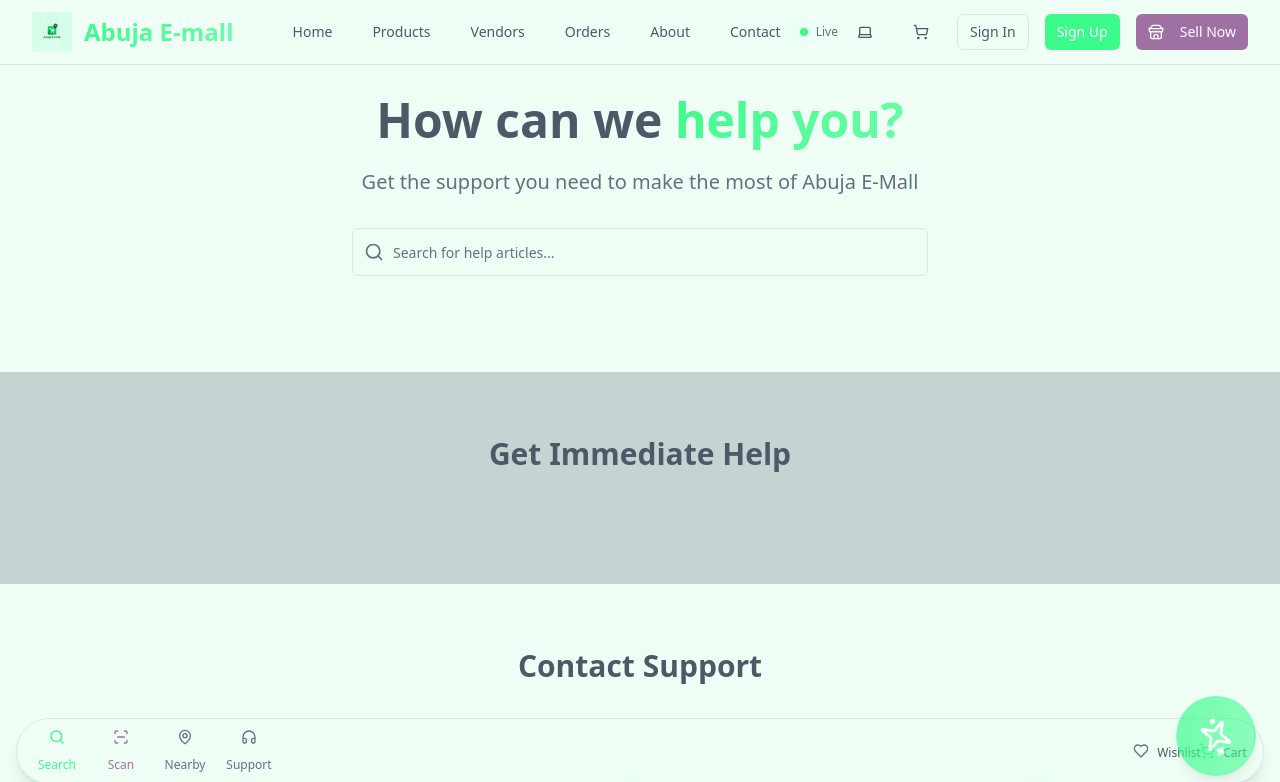
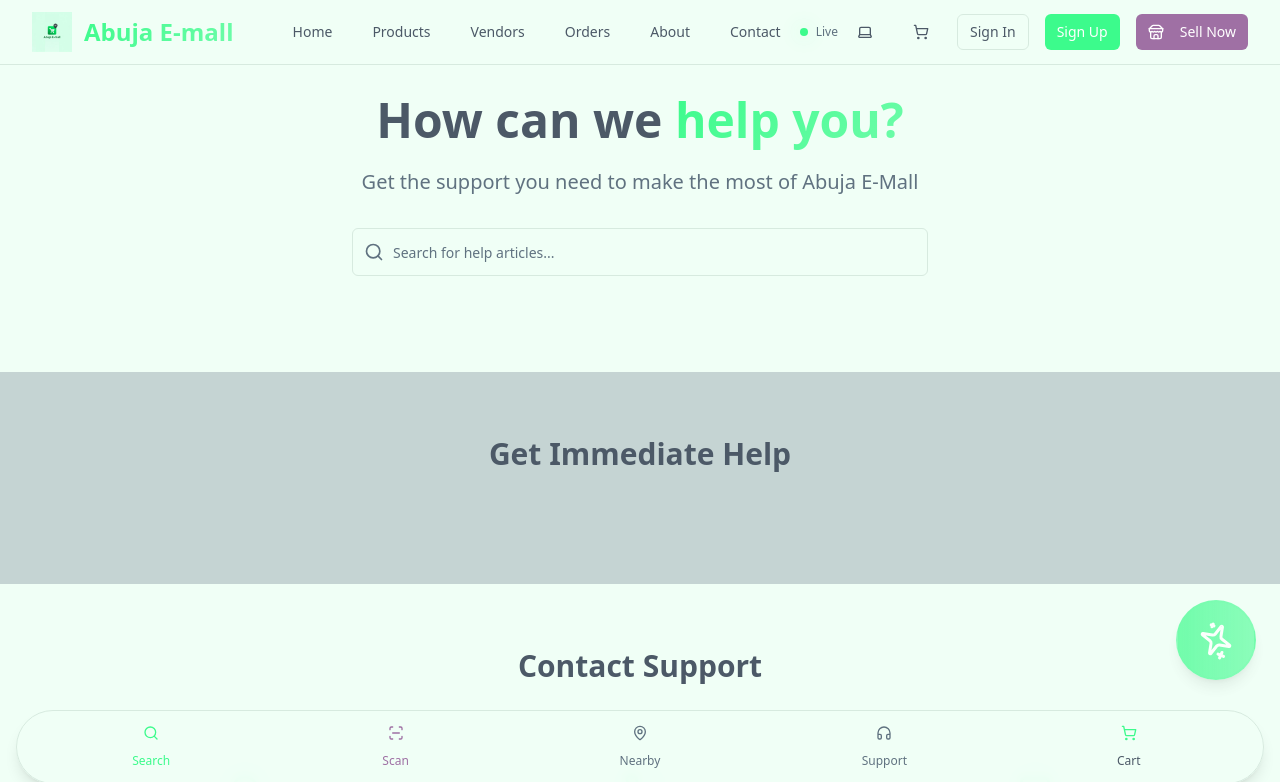
Before and after one commit to JamesLuiz/abuja-connect-shop, a React (Vite) app: page /customer-support in a window 1280 px wide. Shown: the top 782 px of the page. Built offline with nearby package versions, Linux system fonts and the light colour scheme.

Commit message:
Fix Quick Actions bar and AI assistant position

```diff
--- a/src/components/AIAssistant.tsx
+++ b/src/components/AIAssistant.tsx
@@ -732,7 +732,7 @@ What would you like to explore?`;
           }
         }}
         className={`fixed ${isMobile ? 'h-14 w-14' : 'h-20 w-20'} z-50 cursor-grab active:cursor-grabbing rounded-full bg-gradient-to-r from-primary via-primary/90 to-primary/80 hover:from-primary/95 hover:to-primary shadow-lg hover:shadow-xl border-2 border-primary/20 text-primary-foreground touch-none flex items-center justify-center`}
-        style={{ bottom: isMobile ? '16px' : '24px', right: isMobile ? '16px' : '24px' }}
+        style={{ bottom: isMobile ? '100px' : '120px', right: isMobile ? '16px' : '24px' }}
         initial={{ scale: 0, opacity: 1 }}
         animate={{
           scale: 1,
--- a/src/components/ui/QuickActions.tsx
+++ b/src/components/ui/QuickActions.tsx
@@ -63,8 +63,8 @@ const QuickActions = ({ className = '' }: QuickActionsProps) => {
   return (
     <>
       <div className={`fixed bottom-4 left-4 right-4 z-40 ${className}`}>
-        <div className="flex items-center justify-between bg-background/95 backdrop-blur-sm border border-border rounded-full px-4 py-2 shadow-lg">
-          <div className="flex items-center space-x-4">
+        <div className="flex items-center justify-between bg-background/95 backdrop-blur-sm border border-border rounded-full px-6 py-3 shadow-lg">
+          <div className="flex items-center gap-4 md:gap-6 flex-1 justify-around">
             {quickActionItems.map((item, index) => {
               const Icon = item.icon;
               return (
@@ -80,29 +80,17 @@ const QuickActions = ({ className = '' }: QuickActionsProps) => {
                 </Button>
               );
             })}
-          </div>
-
-          <div className="flex items-center space-x-2">
-            <Button
-              variant="ghost"
-              size="sm"
-              className="relative h-12 w-12 p-0"
-              onClick={() => window.location.href = '/wishlist'}
-            >
-              <Heart className="h-5 w-5 text-muted-foreground" />
-              <span className="text-xs mt-1">Wishlist</span>
-            </Button>
 
             <Button
               variant="ghost"
               size="sm"
-              className="relative h-12 w-12 p-0"
+              className="relative flex-col h-12 w-12 p-0"
               onClick={() => {
                 // TODO: Open cart sidebar
                 console.log('Cart sidebar not implemented yet');
               }}
             >
-              <ShoppingCart className="h-5 w-5 text-primary" />
+              <ShoppingCart className="h-5 w-5 text-primary mb-1" />
               {cartItemCount > 0 && (
                 <Badge
                   variant="destructive"
@@ -111,7 +99,7 @@ const QuickActions = ({ className = '' }: QuickActionsProps) => {
                   {cartItemCount}
                 </Badge>
               )}
-              <span className="text-xs mt-1">Cart</span>
+              <span className="text-xs">Cart</span>
             </Button>
           </div>
         </div>
```
